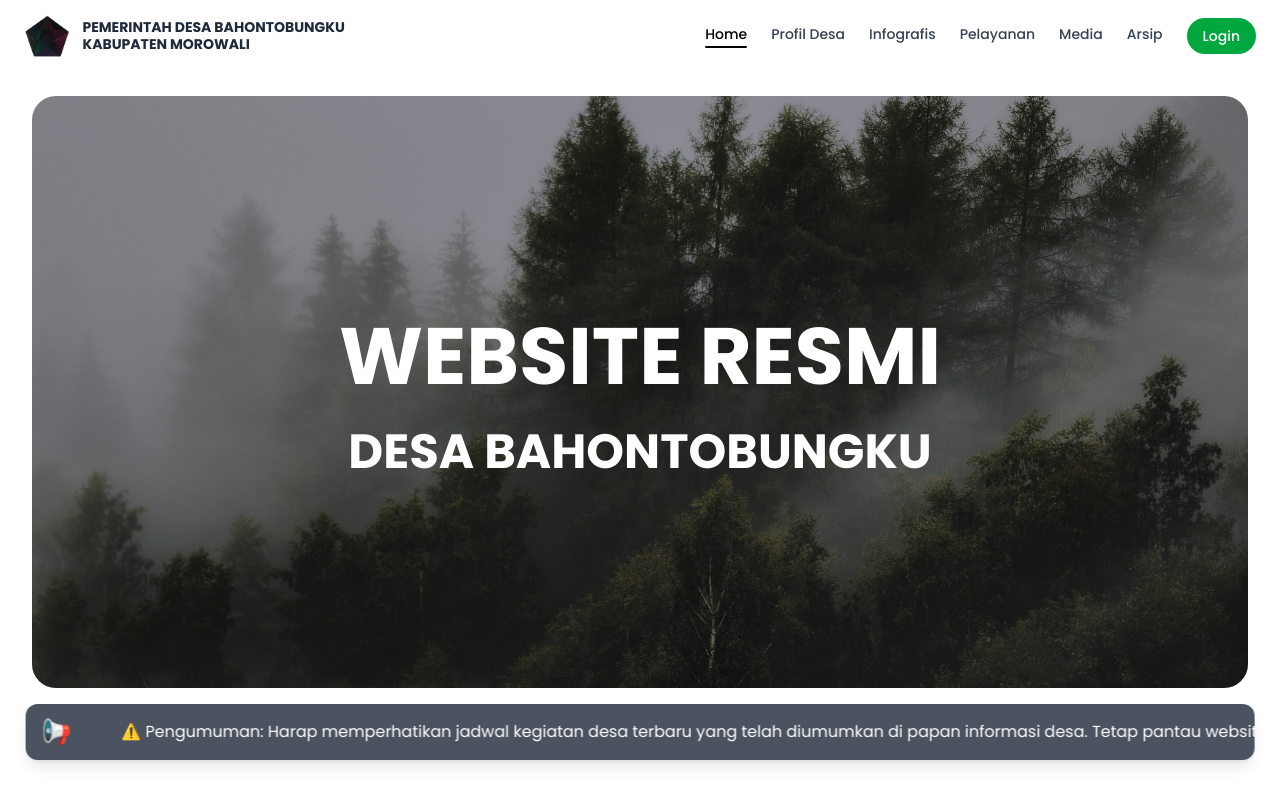
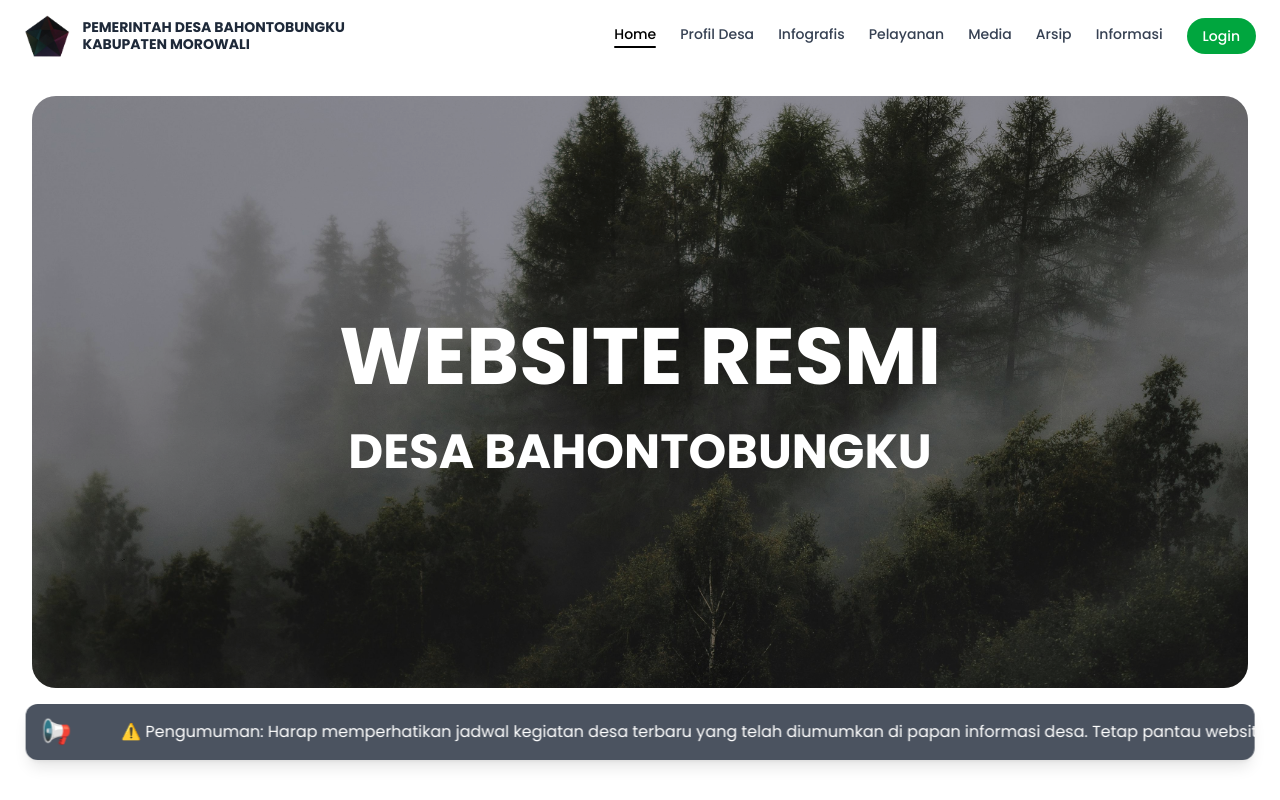
Before and after one commit to samss331/project-desa, a React (Vite) app in the folder frontend/: page / in a window 1280 px wide. Shown: the top 800 px of the page. Built offline with nearby package versions, Linux system fonts and the light colour scheme.

Commit message:
chore: add information navbar

```diff
--- a/frontend/src/components/Navbar.jsx
+++ b/frontend/src/components/Navbar.jsx
@@ -28,6 +28,7 @@ function Navbar() {
     { name: "Pelayanan", path: "/Pelayanan" },
     { name: "Media", path: "/Media" },
     { name: "Arsip", path: "/Arsip" },
+    { name: "Informasi", path: "/Information" },
   ];
 
   return (
```
